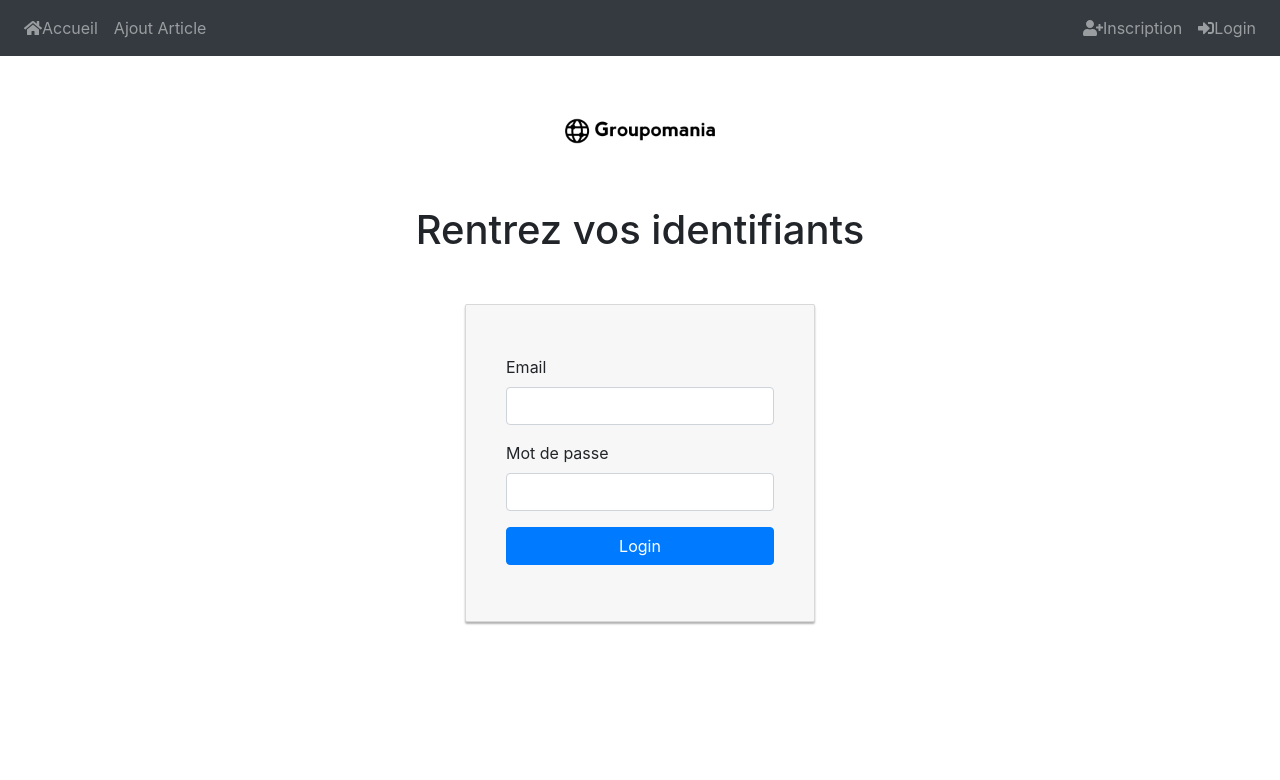
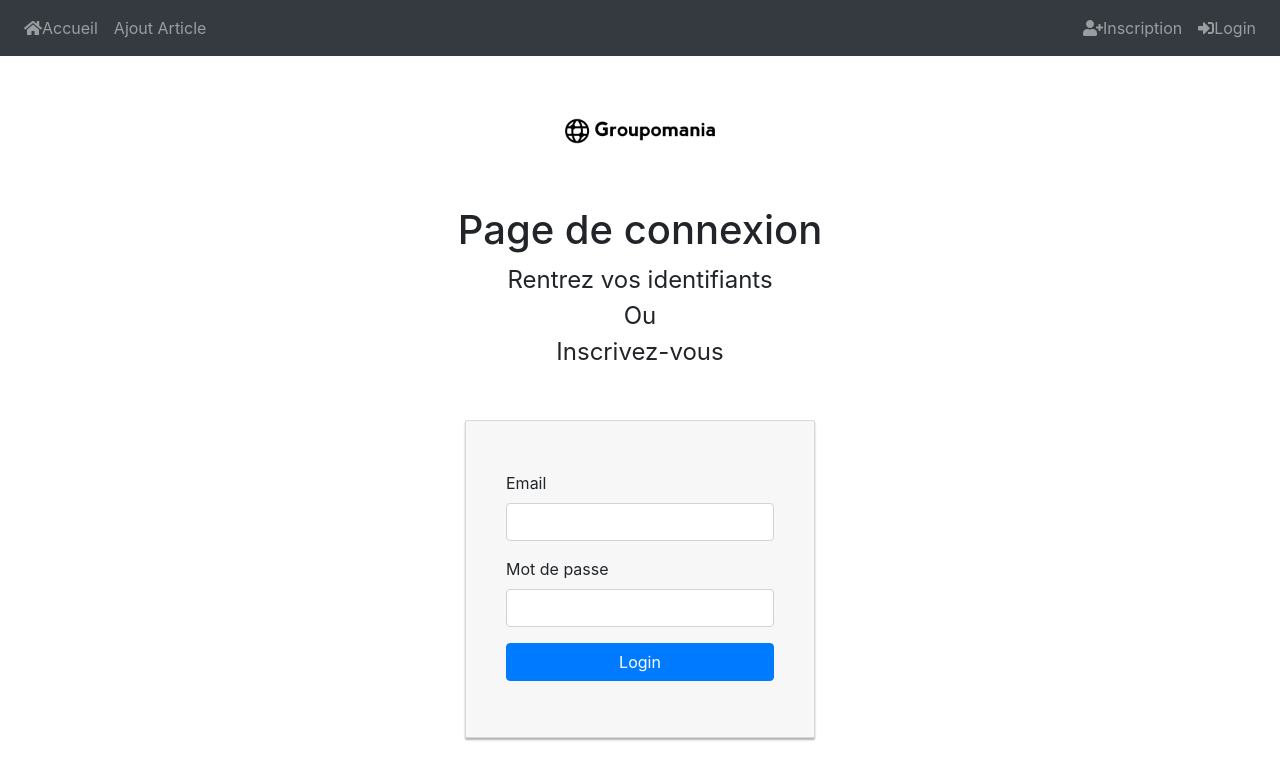
Before and after one commit to philippepecoraro/groupomania-app-heroku, a Vue app in the folder frontend/: page /login in a window 1280 px wide. Shown: the top 780 px of the page. Built offline with nearby package versions, Linux system fonts and the light colour scheme.

Commit message:
Amelioration page accueil

```diff
--- a/frontend/src/views/Login.vue
+++ b/frontend/src/views/Login.vue
@@ -1,7 +1,15 @@
 <template>
   <div class="container">
   <div class="col-md-12">
-    <h1 class="text-center">Rentrez vos identifiants</h1>
+    <div class="text-center">
+    <h1>Page de connexion</h1>
+      <div class="titleText">Rentrez vos identifiants <br />
+        Ou <br />
+         <router-link to="register">
+          Inscrivez-vous
+        </router-link>
+      </div>
+    </div>
     <div class="card card-container">
       <form name="form" @submit.prevent="handleLogin">
         <div class="form-group">
@@ -94,6 +102,15 @@
 </script>
 
 <style scoped>
+
+.titleText {
+  font-size: 1.5rem;
+}
+
+a {
+  color: #212529;
+}
+
 label {
   display: block;
   margin-top: 10px;
```
Also changed, not shown: 1 other file (tests, documents, lock files or other folders).
